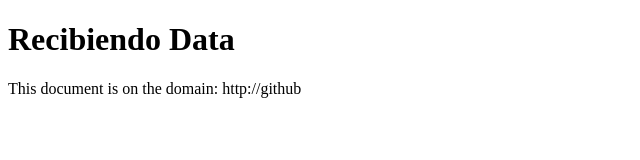
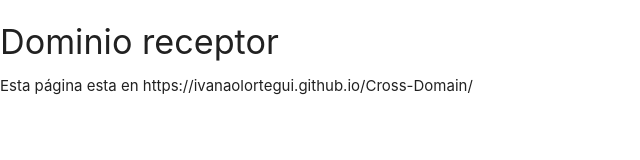
Before and after one commit to ivanaolortegui/Cross-Domain, a plain HTML site: page index.html in a window 1280 px wide. Shown: the whole page, without its empty margins (0-640 px from the left). Drawn offline with nearby package versions, Linux system fonts and the light colour scheme.

Commit message:
Cambios de estilos

```diff
--- a/index.html
+++ b/index.html
@@ -6,12 +6,14 @@
   <meta name="viewport" content="width=device-width, initial-scale=1.0">
   <meta http-equiv="X-UA-Compatible" content="ie=edge">
   <title>Cross-domain</title>
+  <link rel="stylesheet" href="https://cdnjs.cloudflare.com/ajax/libs/materialize/1.0.0/css/materialize.min.css">
+  <link href="https://fonts.googleapis.com/icon?family=Material+Icons" rel="stylesheet">
 </head>
 
 <body>
-  <h1>Recibiendo Data</h1>
+  <h4 class="title">Dominio receptor</h4>
   <p>
-    This document is on the domain: http://github
+    Esta página esta en https://ivanaolortegui.github.io/Cross-Domain/
   </p>
   <div id="message"></div>
   <script src="index.js"></script>
--- a/index.js
+++ b/index.js
@@ -7,7 +7,7 @@ window.onload = function () {
     if (e.origin !== "http://localhost:4200")
       return;
 
-    messageEle.innerHTML = "Message Received: " + e.data;
+    messageEle.innerHTML = "Mensaje Resibido " + e.data;
   }
   window.addEventListener('message', receiveMessage);
 }
```
Also changed, not shown: inde.css (added).
